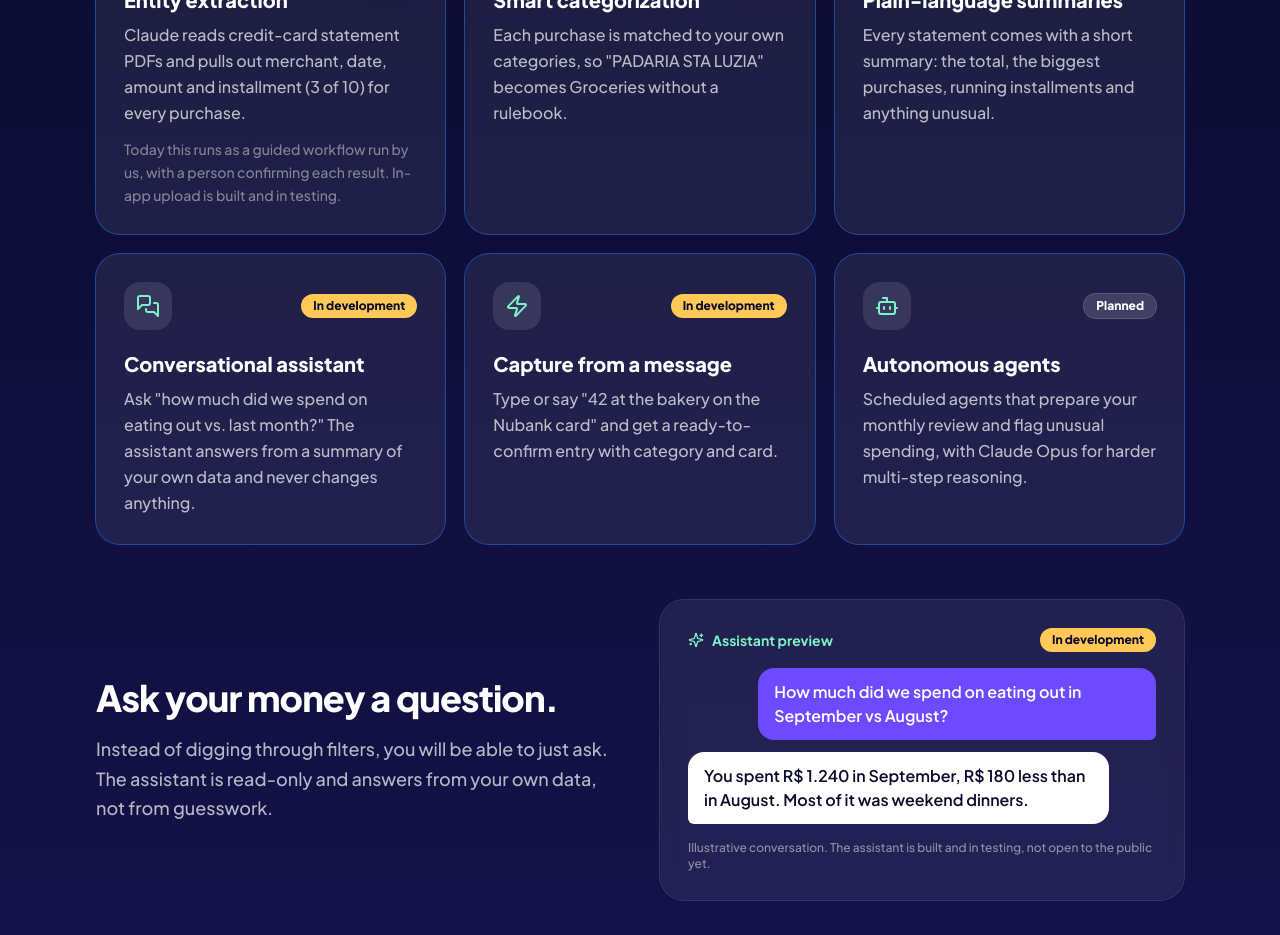
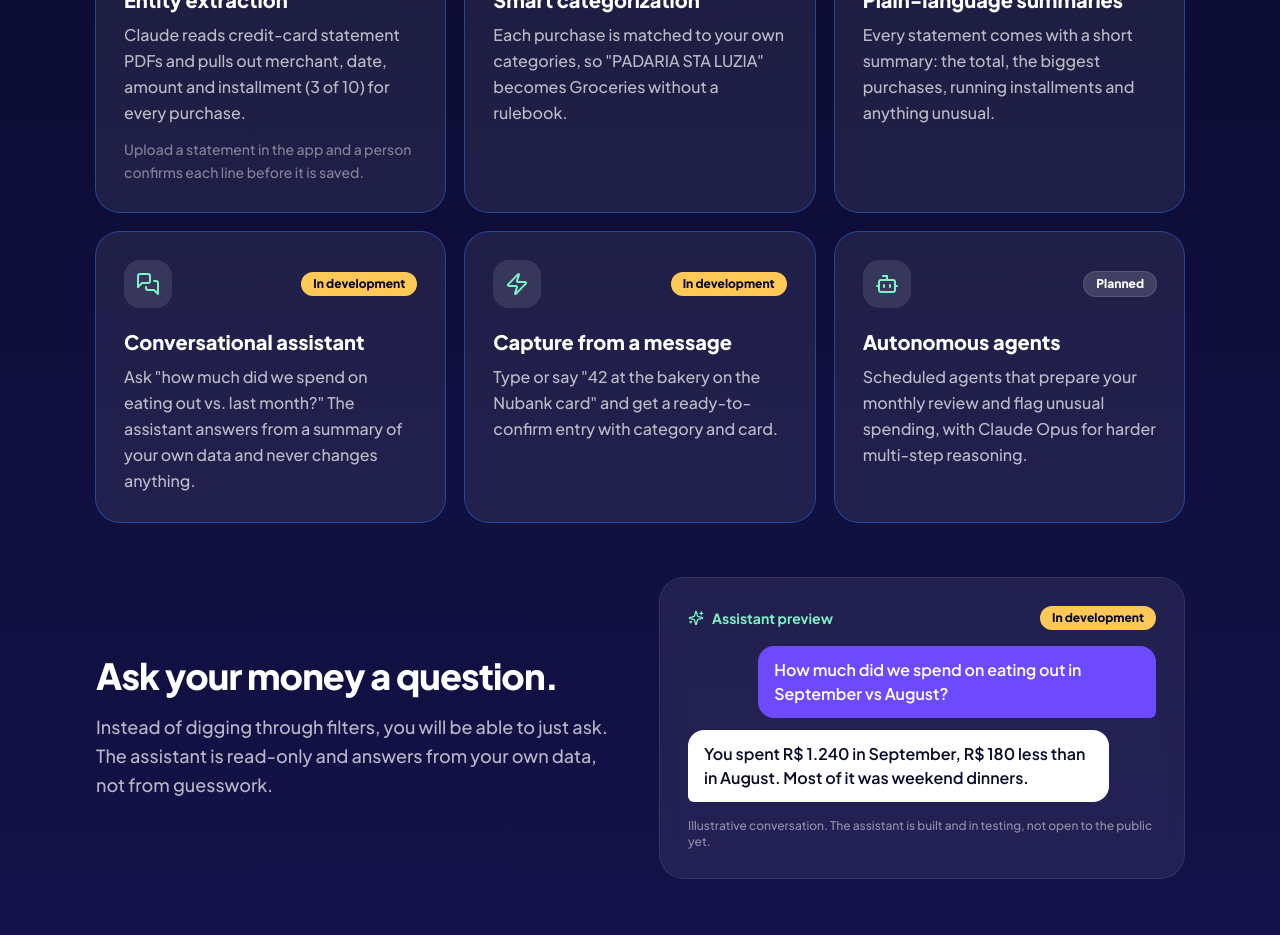
Before and after one commit to Henrique7915/ledgera, a React (Vite) app: page / in a window 1280 px wide. Shown: the part 2980-3915 px from the top of the page. Built offline with nearby package versions, Linux system fonts and the light colour scheme.

Commit message:
Importacao de fatura em PDF passa a "funciona hoje" na landing
Co-Authored-By: Claude Haiku 5.5 <noreply@anthropic.com>
Claude-Session: https://claude.ai/code/session_01PQ1PKwYxhnPhCE1cthh2uz

```diff
--- a/src/components/AISection.jsx
+++ b/src/components/AISection.jsx
@@ -7,7 +7,7 @@ const STATUS = {
 }
 
 const items = [
-  { icon: ScanText, status: 'live', title: 'Entity extraction', text: 'Claude reads credit-card statement PDFs and pulls out merchant, date, amount and installment (3 of 10) for every purchase.', note: 'Today this runs as a guided workflow run by us, with a person confirming each result. In-app upload is built and in testing.' },
+  { icon: ScanText, status: 'live', title: 'Entity extraction', text: 'Claude reads credit-card statement PDFs and pulls out merchant, date, amount and installment (3 of 10) for every purchase.', note: 'Upload a statement in the app and a person confirms each line before it is saved.' },
   { icon: Tags, status: 'live', title: 'Smart categorization', text: 'Each purchase is matched to your own categories, so "PADARIA STA LUZIA" becomes Groceries without a rulebook.' },
   { icon: FileText, status: 'live', title: 'Plain-language summaries', text: 'Every statement comes with a short summary: the total, the biggest purchases, running installments and anything unusual.' },
   { icon: MessagesSquare, status: 'dev', title: 'Conversational assistant', text: 'Ask "how much did we spend on eating out vs. last month?" The assistant answers from a summary of your own data and never changes anything.' },
```
